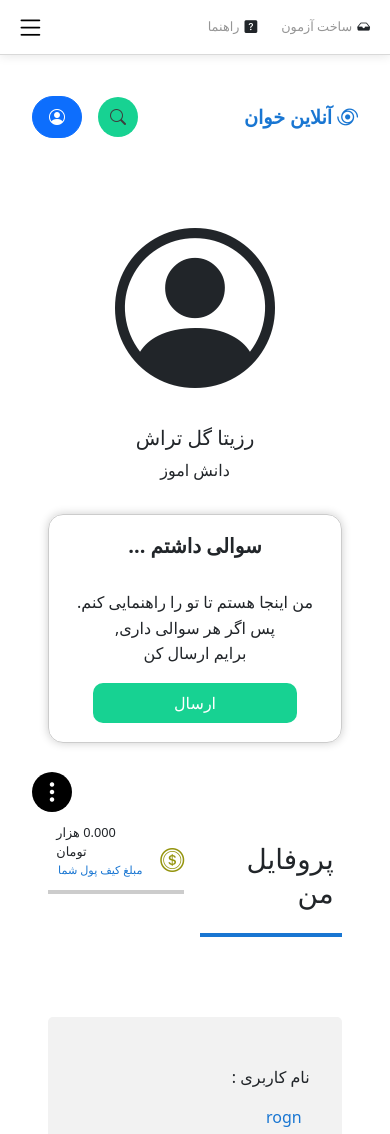
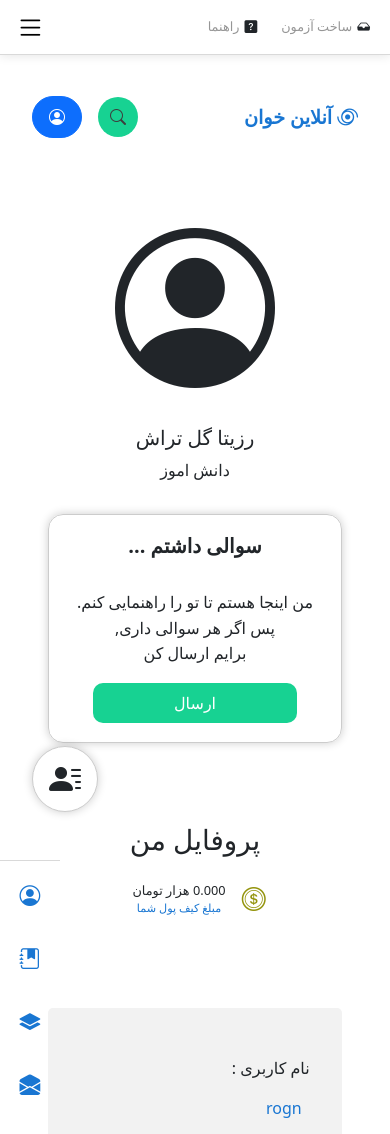
Before and after one commit to fawriid/student-user-panel, a React (Create React App) app: page / in a window 390 px wide. Shown: the top 1134 px of the page. Built offline with nearby package versions, Linux system fonts and the light colour scheme.

Commit message:
right menu got responsive styles for under 550px screens

```diff
--- a/src/components/Landing/Landing.module.css
+++ b/src/components/Landing/Landing.module.css
@@ -14,3 +14,8 @@
     border: none;
     outline: none;
 }
+@media (max-width:550px) {
+    .fixedMenu {
+        display: none;
+    }
+}
--- a/src/components/shared/Main/MainContent.module.css
+++ b/src/components/shared/Main/MainContent.module.css
@@ -639,8 +639,19 @@
     .rightSection .questionBox{
         width: 90%;
     }
+    .leftHeader *{
+        border: none;
+    }
 }
 @media (max-width:390px) {
+    .leftHeader{
+        flex-direction: column;
+        align-items: center;
+        text-align: center;
+    }
+    .profileTitle{
+        margin: 0;
+    }
     .hero h3{
         font-size: 1.2rem;
     }
--- a/src/components/shared/Right side menu/RigthSideMenu.js
+++ b/src/components/shared/Right side menu/RigthSideMenu.js
@@ -10,12 +10,17 @@ const RigthSideMenu = () => {
 
     return (
         <>
-
-            <div className={`${styles.menu} ${expand ? styles.expand : ''}`}>
+            <div className={`${styles.menu} ${expand ? styles.expand : ""}`}>
                 <ul className={styles.menuList}>
                     <li>
-                        <button onClick={() => {setExpand(!expand)}}>
-                            <span className={styles.menuFirstLabel}>پنل کاربری دانش اموز</span>
+                        <button
+                            onClick={() => {
+                                setExpand(!expand);
+                            }}
+                        >
+                            <span className={styles.menuFirstLabel}>
+                                پنل کاربری دانش اموز
+                            </span>
                             <i className="bi bi-list"></i>
                             <i
                                 className={`${styles.caret} bi bi-caret-left-fill`}
@@ -28,7 +33,7 @@ const RigthSideMenu = () => {
                         </button>
                     </li>
                     <li>
-                        <a  href='#'>
+                        <a href="#">
                             <i className="bi bi-person-circle"></i>
                         </a>
                         <span className={styles.description}>
@@ -36,7 +41,7 @@ const RigthSideMenu = () => {
                         </span>
                     </li>
                     <li>
-                        <a  href='#'>
+                        <a href="#">
                             <i className="bi bi-journal-bookmark-fill"></i>
                         </a>
                         <span className={styles.description}>
@@ -44,7 +49,7 @@ const RigthSideMenu = () => {
                         </span>
                     </li>
                     <li>
-                        <a  href='#'>
+                        <a href="#">
                             <i className="bi bi-layers-fill"></i>
                         </a>
                         <span className={styles.description}>
@@ -52,7 +57,7 @@ const RigthSideMenu = () => {
                         </span>
                     </li>
                     <li>
-                        <a  href='#'>
+                        <a href="#">
                             <i className="bi bi-envelope-open-fill"></i>
                         </a>
                         <span className={styles.description}>
@@ -60,7 +65,7 @@ const RigthSideMenu = () => {
                         </span>
                     </li>
                     <li>
-                        <a  href='#'>
+                        <a href="#">
                             <i className="bi bi-clipboard2-check-fill"></i>
                         </a>
                         <span className={styles.description}>
@@ -68,7 +73,7 @@ const RigthSideMenu = () => {
                         </span>
                     </li>
                     <li>
-                        <a  href='#'>
+                        <a href="#">
                             <i className="bi bi-basket2"></i>
                         </a>
                         <span className={styles.description}>
@@ -76,7 +81,7 @@ const RigthSideMenu = () => {
                         </span>
                     </li>
                     <li>
-                        <a  href='#'>
+                        <a href="#">
                             <i className="bi bi-boombox-fill"></i>
                         </a>
                         <span className={styles.description}>
@@ -84,11 +89,18 @@ const RigthSideMenu = () => {
                         </span>
                     </li>
                     <li>
-                        <a href='#'>
+                        <a href="#">
                             <i className="bi bi-power"></i>
                         </a>
                     </li>
                 </ul>
+
+                <i
+                    onClick={() => {
+                        setExpand(!expand);
+                    }}
+                    className={`bi bi-person-lines-fill ${styles.iconUserRes}`}
+                ></i>
             </div>
         </>
     );
--- a/src/components/shared/Right side menu/RigthSideMenu.module.css
+++ b/src/components/shared/Right side menu/RigthSideMenu.module.css
@@ -188,9 +188,54 @@
     margin-left: 5px;
     display: block;
 }
+.iconUserRes{
+    display: none;
+}
 
 @media (max-width:550px) {
     .menu{
+        top: auto;
+        right: auto;
+        bottom: 0;
+        left: 0;
+        height: 0;
+    }
+    .menuList{
+        z-index: -5;
+    }
+    .iconUserRes{
+        display: block;
+        z-index: 6;
+        position: absolute;
+        bottom: 2rem;
+        left: 2rem;
+        font-size:2rem;
+        border: 1px solid #ccc;
+        border-radius: 50%;
+        width: 40px;
+        height: 40px;
+        display: flex;
+        justify-content: center;
+        align-items: center;
+        padding: 2rem;
+        cursor: pointer;
+        background-color: rgb(255, 255, 255);
+        box-shadow: 0 0 10px rgba(0, 0, 0, 0.2);
+    }
+    .menu.expand{
+        z-index: 5;
+        width: 60%;
+        margin: 0 auto;
+        box-shadow: 2px 0 10px rgba(0, 0, 0, 0.2);
+        backdrop-filter: blur(0px);
+        height: 100vh;
+    }
+    .menu.expand .menuList {
+        height: 100%;
+        overflow: visible;
+        /* transform: translateX(0); */
+    }
+    .menuList li:first-child i{
         display: none;
     }
 }
```
